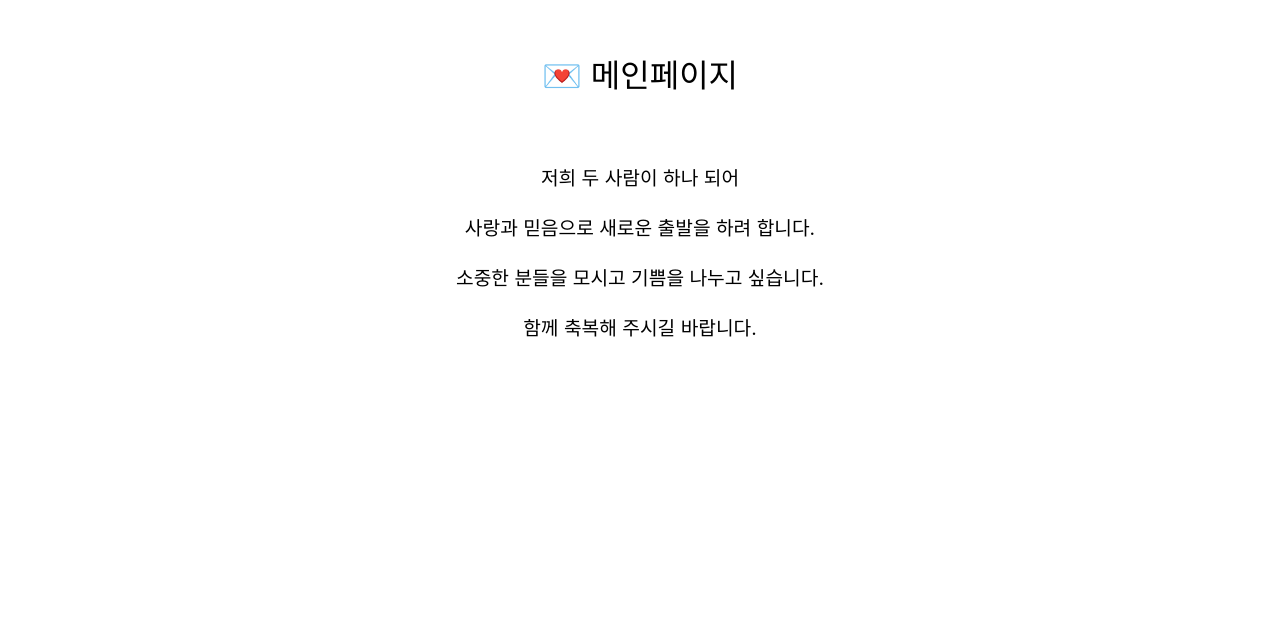
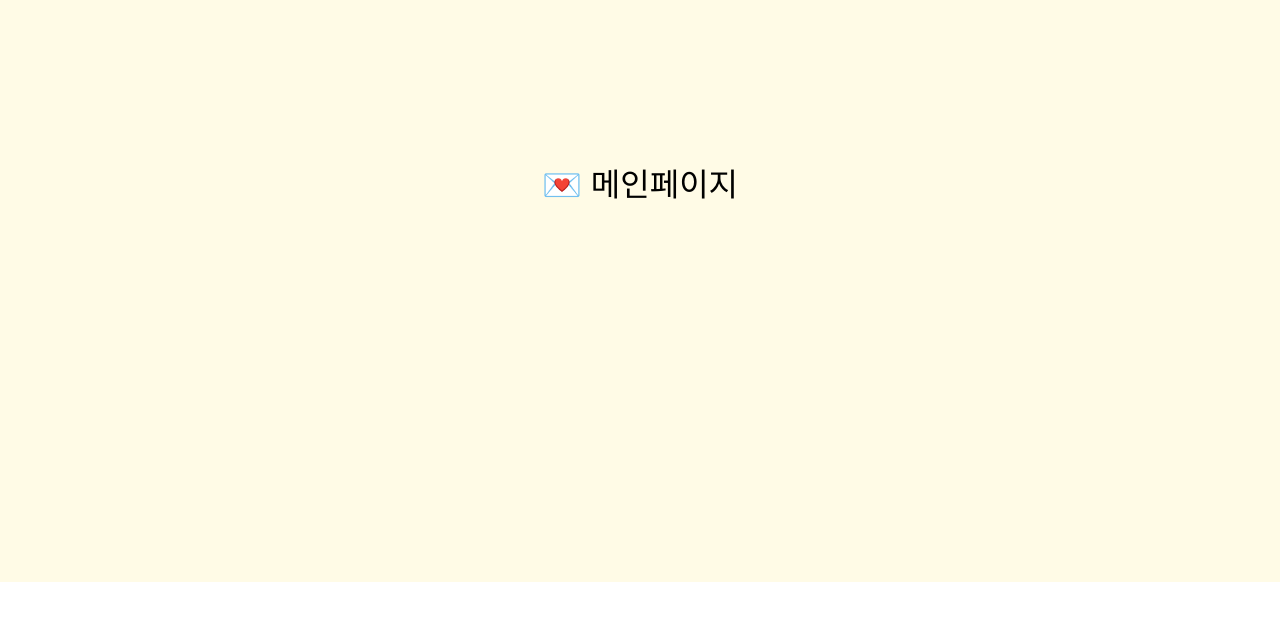
Before and after one commit to Holango/Wedding, a React (Create React App) app: page / in a window 1280 px wide. Shown: the part 218-838 px from the top of the page. After the commit the page ends 800 px from the top, so only its background shows below. Built offline with nearby package versions, Linux system fonts and the light colour scheme.

Commit message:
intro test2

```diff
--- a/src/App.js
+++ b/src/App.js
@@ -1,19 +1,63 @@
-import Intro from './Intro';
+import React, { useState, useEffect } from 'react';
+import Intro from './components/Intro';
 
+const Main = () => (
+  <div style={{
+    height: '100vh',
+    display: 'flex',
+    justifyContent: 'center',
+    alignItems: 'center',
+    fontSize: '2rem',
+    background: '#fffbe6',
+  }}>
+    💌 메인페이지
+  </div>
+);
+
+const sections = [<Main />, <Intro />]; // 1페이지: 메인, 2페이지: Intro
 
 function App() {
+  const [currentSection, setCurrentSection] = useState(0);
+
+  useEffect(() => {
+    const handleWheel = (e) => {
+      if (e.deltaY > 0 && currentSection < sections.length - 1) {
+        setCurrentSection((prev) => prev + 1);
+      } else if (e.deltaY < 0 && currentSection > 0) {
+        setCurrentSection((prev) => prev - 1);
+      }
+    };
+
+    window.addEventListener('wheel', handleWheel, { passive: true });
+
+    return () => {
+      window.removeEventListener('wheel', handleWheel);
+    };
+  }, [currentSection]);
+
   return (
-    <div style={{
-      display: 'flex',
-      flexDirection: 'column',
-      justifyContent: 'center',
-      alignItems: 'center',
-      height: '100vh',
-      padding: '2rem',
-      fontSize: '2rem'
-    }}>
-      <div>💌 메인페이지</div>
-      <Intro />
+    <div
+      style={{
+        height: '100vh',
+        overflow: 'hidden',
+        position: 'relative',
+      }}
+    >
+      {sections.map((Component, index) => (
+        <div
+          key={index}
+          style={{
+            height: '100vh',
+            transform: `translateY(-${currentSection * 100}vh)`,
+            transition: 'transform 0.8s ease',
+            position: 'absolute',
+            top: `${index * 100}vh`,
+            width: '100%',
+          }}
+        >
+          {Component}
+        </div>
+      ))}
     </div>
   );
 }
```
Also changed, not shown: src/components/Intro.jsx (renamed from src/Intro.jsx).
